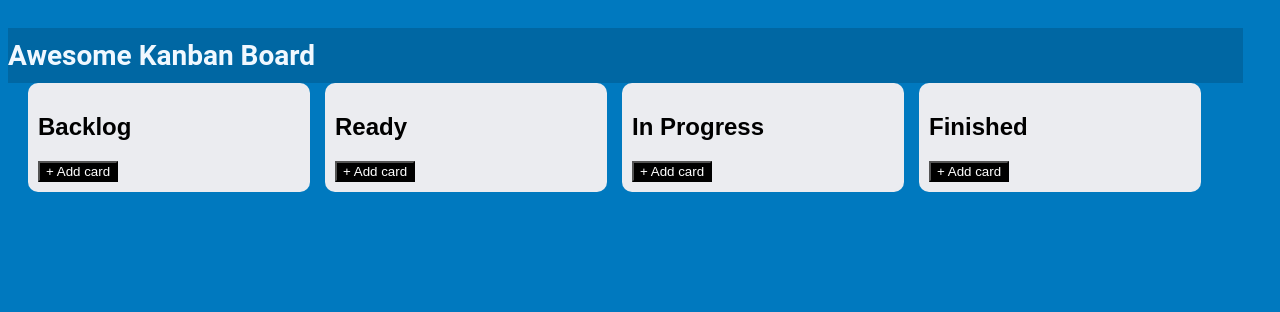
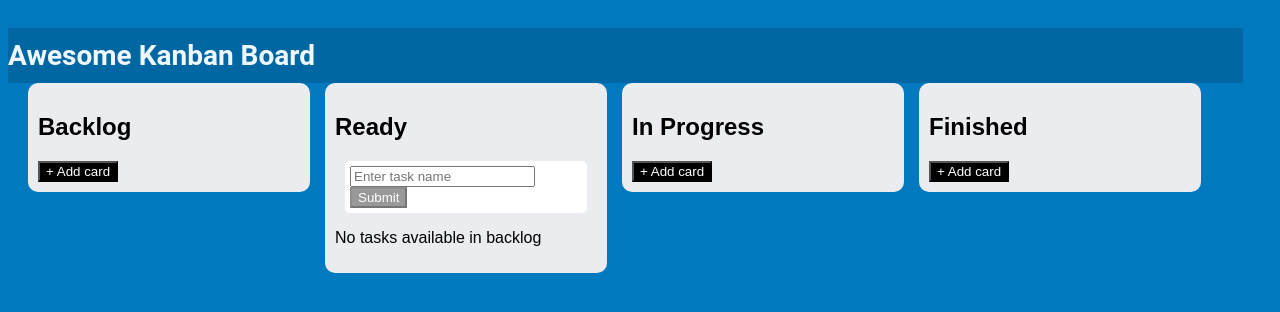
Before and after one commit to Youppi1989/Kanban-board, a React (Create React App) app: page / in a window 1280 px wide. Shown: the top 312 px of the page. Built offline with nearby package versions, Linux system fonts and the light colour scheme.

Commit message:
in progress

```diff
--- a/src/App.js
+++ b/src/App.js
@@ -82,7 +82,7 @@ const App = () => {
             </div>
           </div>
         </div>
-        <Route path="/tasks/:taskId" component={TaskDetail} />
+        <Route path="/tasks/:taskId" render={(props) => <TaskDetail tasks={tasks} {...props} />} />
       </div>
     </Router>
   );
--- a/src/components/Ready.js
+++ b/src/components/Ready.js
@@ -1,32 +1,43 @@
 import React, { useState } from "react";
 
 const Ready = ({ tasks, onAddTask, onMoveTask }) => {
-  const [newTaskName, setNewTaskName] = useState("");
   const [isAddingTask, setIsAddingTask] = useState(false);
+  const [selectedTask, setSelectedTask] = useState("");
+  const [newTaskName, setNewTaskName] = useState(""); // Добавлено состояние для нового названия задачи
 
   const handleAddCard = () => {
     setIsAddingTask(true);
   };
 
+  const handleTaskChange = (event) => {
+    setSelectedTask(event.target.value);
+  };
+
   const handleInputChange = (event) => {
+    // Обработчик изменения значения нового названия задачи
     setNewTaskName(event.target.value);
   };
 
-  const handleSubmit = () => {
+  const handleMoveCard = () => {
+    if (selectedTask) {
+      const task = tasks.find((task) => task.name === selectedTask);
+      onMoveTask(task.id, "ready");
+      setSelectedTask("");
+      setIsAddingTask(false);
+    }
+  };
+
+  const handleAddNewTask = () => {
     if (newTaskName.trim() !== "") {
+      // Добавлена проверка на пустое значение
       const newTask = {
         id: Date.now().toString(),
         name: newTaskName,
         description: "",
       };
-      onAddTask(newTask, "backlog"); // Передаем тип "backlog" вместо "ready"
+      onAddTask(newTask, "backlog");
+      setNewTaskName(""); // Сброс значения нового названия задачи
     }
-    setNewTaskName("");
-    setIsAddingTask(false);
-  };
-
-  const handleMoveCard = (taskId) => {
-    onMoveTask(taskId, "inProgress");
   };
 
   return (
@@ -36,12 +47,26 @@ const Ready = ({ tasks, onAddTask, onMoveTask }) => {
         <div className="card" key={task.id}>
           <h3>{task.name}</h3>
           <p>{task.description || "This task has no description"}</p>
-          <button onClick={() => handleMoveCard(task.id)}>
+          <button onClick={() => onMoveTask(task.id, "inProgress")}>
             Move to In Progress
           </button>
         </div>
       ))}
       {isAddingTask ? (
+        <div className="card">
+          <select value={selectedTask} onChange={handleTaskChange}>
+            <option value="">Select a task</option>
+            {tasks
+              .filter((task) => task.type === "backlog")
+              .map((task) => (
+                <option key={task.id} value={task.name}>
+                  {task.name}
+                </option>
+              ))}
+          </select>
+          <button onClick={handleMoveCard}>Submit</button>
+        </div>
+      ) : (
         <div className="card">
           <input
             type="text"
@@ -49,13 +74,18 @@ const Ready = ({ tasks, onAddTask, onMoveTask }) => {
             onChange={handleInputChange}
             placeholder="Enter task name"
           />
-          <button onClick={handleSubmit} disabled={newTaskName.trim() === ""}>
+          <button
+            onClick={handleAddNewTask}
+            disabled={newTaskName.trim() === ""}
+          >
             Submit
           </button>
         </div>
-      ) : (
-        <button onClick={handleAddCard}>+ Add card</button>
       )}
+      {!isAddingTask &&
+        tasks.filter((task) => task.type === "backlog").length === 0 && (
+          <p>No tasks available in backlog</p>
+        )}
     </div>
   );
 };
--- a/src/components/TaskDetail.js
+++ b/src/components/TaskDetail.js
@@ -1,8 +1,9 @@
 import React, { useState, useEffect } from "react";
-import { Link, useParams } from "react-router-dom";
+import { Link, useParams, useHistory } from "react-router-dom";
 
-const TaskDetail = () => {
+const TaskDetail = ({ tasks }) => {
   const { taskId } = useParams();
+  const history = useHistory();
   const [task, setTask] = useState(null);
   const [editing, setEditing] = useState(false);
   const [description, setDescription] = useState("");
@@ -10,13 +11,7 @@ const TaskDetail = () => {
   useEffect(() => {
     const fetchTask = async () => {
       try {
-        // Здесь должна быть логика для получения задачи по идентификатору taskId
-        // Можете использовать ваш собственный код для получения задачи
-        const taskData = {
-          id: taskId,
-          title: "Task " + taskId,
-          description: "Description for Task " + taskId,
-        };
+        const taskData = tasks.find((task) => task.id === taskId);
         setTask(taskData);
         setDescription(taskData.description);
       } catch (error) {
@@ -25,7 +20,7 @@ const TaskDetail = () => {
     };
 
     fetchTask();
-  }, [taskId]);
+  }, [taskId, tasks]);
 
   const handleEditClick = () => {
     setEditing(true);
@@ -33,6 +28,7 @@ const TaskDetail = () => {
 
   const handleSaveClick = () => {
     const updatedTask = { ...task, description };
+    const updatedTasks = tasks.map((t) => (t.id === taskId ? updatedTask : t));
     setTask(updatedTask);
     setEditing(false);
   };
@@ -55,7 +51,7 @@ const TaskDetail = () => {
       <Link to="/" className="homeLink">
         &#8592; Back
       </Link>
-      <h2>{task.title}</h2>
+      <h2>{task.name}</h2>
       {editing ? (
         <div>
           <textarea
```
